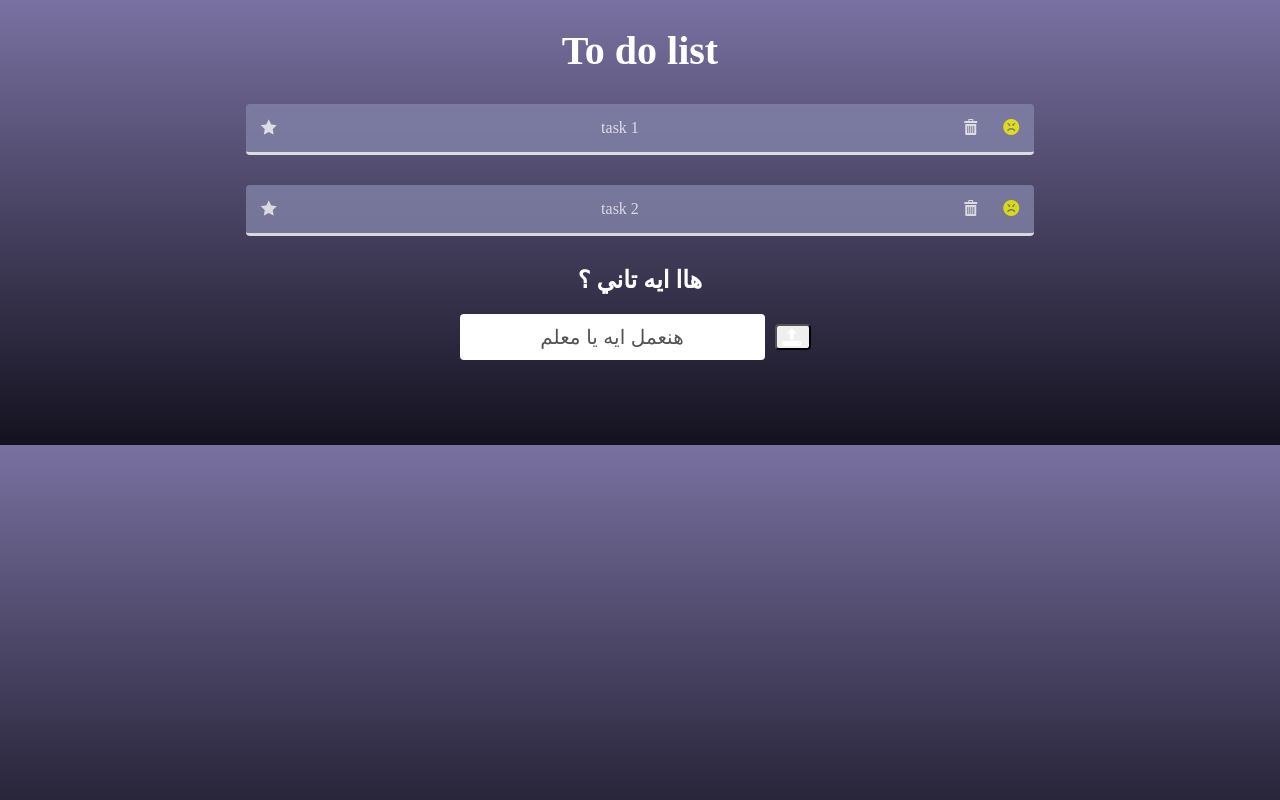
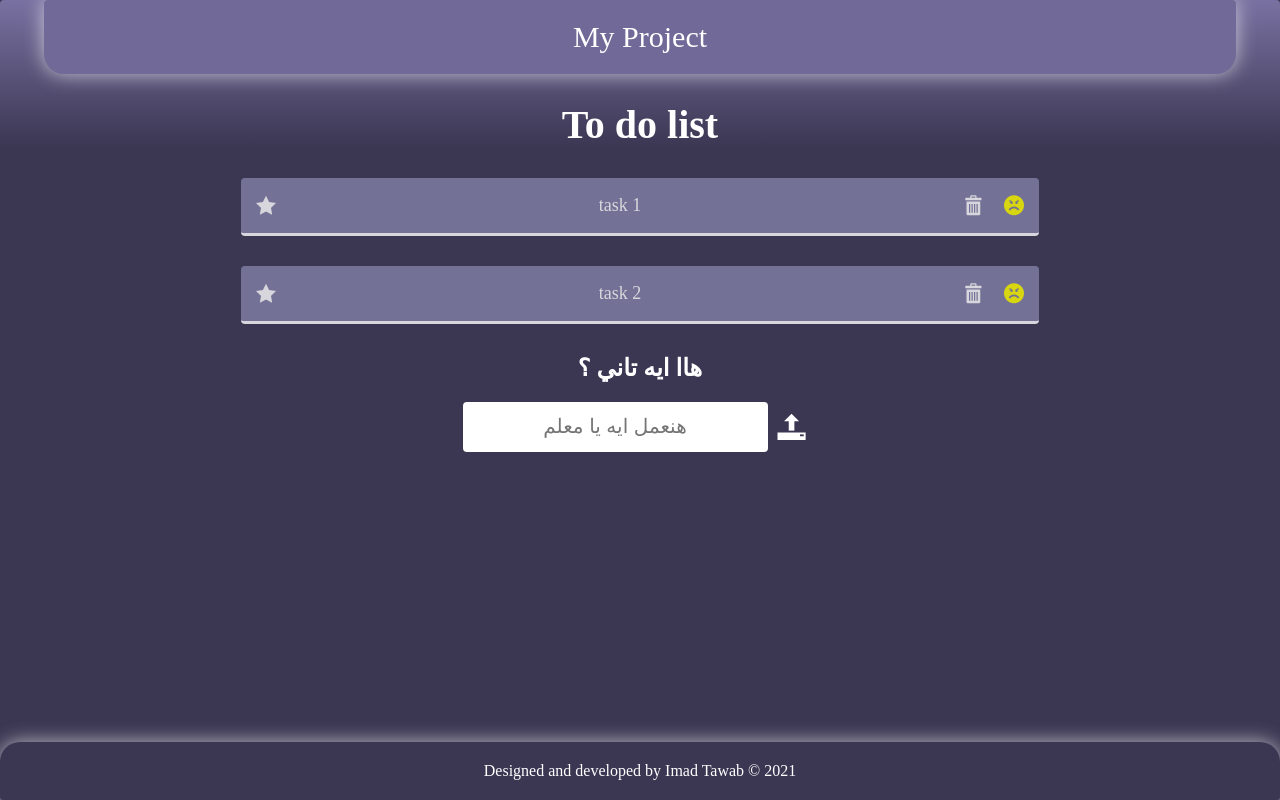
Before and after one commit to imadtawab/project8-hc, a plain HTML site: page index.html in a window 1280 px wide. Drawn offline with Linux system fonts and the light colour scheme; files whose address does not match are found by name.

Commit message:
Add files via upload

```diff
--- a/index.html
+++ b/index.html
@@ -8,33 +8,48 @@
     <title>icon</title>
     <link rel="stylesheet" href="style.css" />
     <link rel="stylesheet" href="project8.css" />
+    <script defer src="project8.js"></script>
 </head>
 
 <body>
+    <div class="awal">
+        <header>My Project</header>
         <h1 class="title">To do list</h1>
 
+    </div>
+    <main>
+        <div id="main">
             <div class="container">
-        <div class="icon-star-full star icon"></div>
+                <div class="icon-star-full icon star"></div>
                 <div class="task">task 1</div>
                 <div class="parent">
                         <span class="icon-bin corbeil icon"></span>
                         <span class="icon-angry2 angry icon"></span>
+                        <!-- <span class="icon-heart heart icon"></span> -->
                 </div>
             </div>
             <div class="container">
-        <div class="icon-star-full star icon"></div>
+                <div class="icon-star-full icon star"></div>
                 <div class="task">task 2</div>
                 <div class="parent">
                         <span class="icon-bin corbeil icon"></span>
                         <span class="icon-angry2 angry icon"></span>
+                        <!-- <span class="icon-heart heart icon"></span> -->
+                </div>
             </div>
         </div>
 
         <h2 class="question">هاا ايه تاني ؟</h2>
-    <form class="parent2">
-        <input class="input" type="text" value="هنعمل ايه يا معلم" />
+        <form id="form" class="parent2">
+            <input class="input" type="text" placeholder="هنعمل ايه يا معلم" />
             <button class="icon-upload3 dow icon"></button>
         </form>
+
+
+        <footer>
+            Designed and developed by Imad Tawab © 2021
+        </footer>
+    </main>
 </body>
 
 </html>
--- a/project8.css
+++ b/project8.css
@@ -1,15 +1,29 @@
+
+
 * {
   text-align: center;
   color: #fff;
   border-radius:4px;
+  transition: all .2s;
 }
 body {
+
+  min-height:100vh;
+
+
+  background-color: rgb(59 54 82);
+}
+.awal{
   background-image: linear-gradient(
     to top,
-    rgb(20, 17, 31),
+    rgb(59 54 82),
     rgb(121, 113, 161)
   );
-  min-height: 410px;
+}
+main{
+  background-color: rgb(59 54 82);
+  padding-bottom:100px;
+
 }
 .title {
   font-size: 40px;
@@ -19,16 +33,13 @@ body {
   border-bottom:3px solid #fff;
   display: flex;
   justify-content: space-between;
+  align-items:center;
   width:60%;
   margin: 30px auto;
   opacity: .8;
   background-color:rgb(130, 130, 168);
+  height:25px;
 
-}
-.parent {
-  display: flex;
-  padding-left: 40px;
-  position: relative;
 }
 
 .star:hover{
@@ -38,24 +49,37 @@ body {
     transform:scale(1.2,1.2);
     cursor:pointer;
 }
+.parent {
+
+  width:60px;
+}
+
 
 .corbeil {
-  position: absolute;
-  left: 0px;
+  /* position: absolute;
+  left: 0px; */
+  float: left;
 }
 .angry{
     color:rgb(255, 255, 0);
+    float:right;
 }
 .parent2{
     display:flex;
     justify-content: center;
+    width:60%;
+    margin:auto;
 }
 .dow{
+    all:unset;
     margin: 10px;
-    font-size:20px;
+    font-size:30px;
+}
 
+.dow:hover{
+  transform:scale(1.1,1.1);
+}
 
-}
 .input{
     color:rgb(83, 83, 83);
     font-size: 20px;
@@ -64,3 +88,90 @@ body {
     border: 0px;
 
 }
+
+.dn{
+  display: none;
+}
+
+
+
+.heart{
+  font-size:18px;
+  color:rgba(255, 42, 42, 0.877);
+  float:right;
+
+}
+
+.textdecoration{
+  text-decoration:2px line-through rgba(255, 0, 0, 0.657);
+
+}
+
+.orange-star{
+  color:orange;
+}
+.task{
+  font-size:18px;
+}
+.icon:not(.dow){
+  font-size:20px;
+}
+form{
+  margin-bottom:100px;
+}
+
+
+
+footer{
+  margin-top:30px;
+  background-color: rgb(59 54 82);
+  max-width:100%;
+  padding:20px;
+  border-top-left-radius: 20px;
+  border-top-right-radius: 20px;
+  box-shadow:0 0 20px rgba(255, 255, 255, 0.657) ;
+  margin-left:auto;
+  margin-right:auto;
+  margin-bottom:0;
+  position:fixed;
+  bottom:0;
+  right:0;
+  left:0;
+}
+header{
+  background-color: rgb(113 105 151);
+  box-shadow:0 0 20px rgba(255, 255, 255, 0.657) ;
+  padding:20px;
+width:90%;
+margin:0;
+border-bottom-left-radius: 20px;
+border-bottom-right-radius: 20px;
+font-size: 30px;
+text-align: center;
+margin-left:auto;
+  margin-right:auto;
+}
+body{
+  margin:0;
+  padding:0;
+  max-width:100%;
+  overflow-x: hidden;
+}
+
+
+
+
+
+
+/*
+ media
+  */
+
+@media(max-width:500px){
+  .container{
+    width:90%;
+  }
+  footer,header{
+    width:90%;
+  }
+}
--- a/style.css
+++ b/style.css
@@ -1,10 +1,10 @@
 @font-face {
   font-family: 'icomoon';
-  src:  url('fonts/icomoon.eot?tth5c');
-  src:  url('fonts/icomoon.eot?tth5c#iefix') format('embedded-opentype'),
-    url('fonts/icomoon.ttf?tth5c') format('truetype'),
-    url('fonts/icomoon.woff?tth5c') format('woff'),
-    url('fonts/icomoon.svg?tth5c#icomoon') format('svg');
+  src:  url('fonts/icomoon.eot?vuelw7');
+  src:  url('fonts/icomoon.eot?vuelw7#iefix') format('embedded-opentype'),
+    url('fonts/icomoon.ttf?vuelw7') format('truetype'),
+    url('fonts/icomoon.woff?vuelw7') format('woff'),
+    url('fonts/icomoon.svg?vuelw7#icomoon') format('svg');
   font-weight: normal;
   font-style: normal;
   font-display: block;
@@ -34,6 +34,9 @@
 .icon-star-full:before {
   content: "\e9d9";
 }
+.icon-heart:before {
+  content: "\e9da";
+}
 .icon-angry2:before {
   content: "\e9ee";
 }
```
Lines whose indentation alone changed are shown as unchanged.
